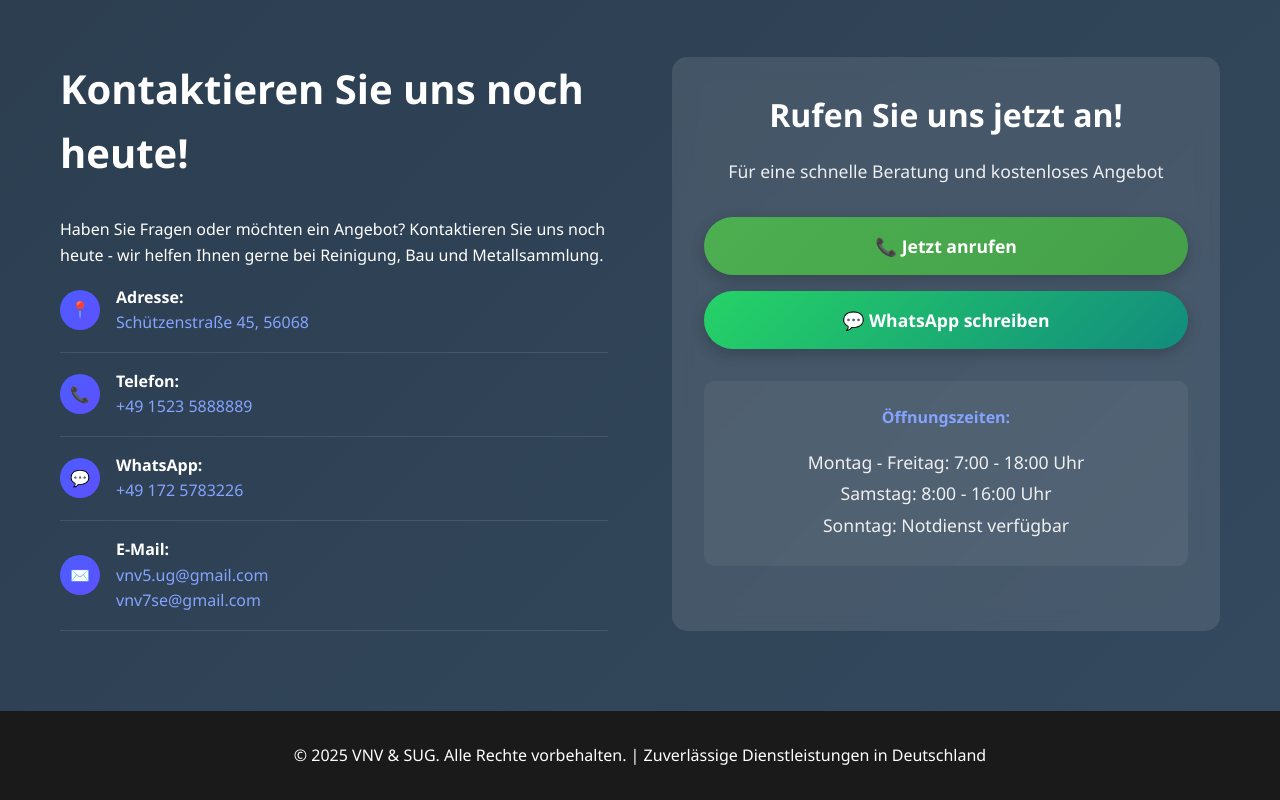
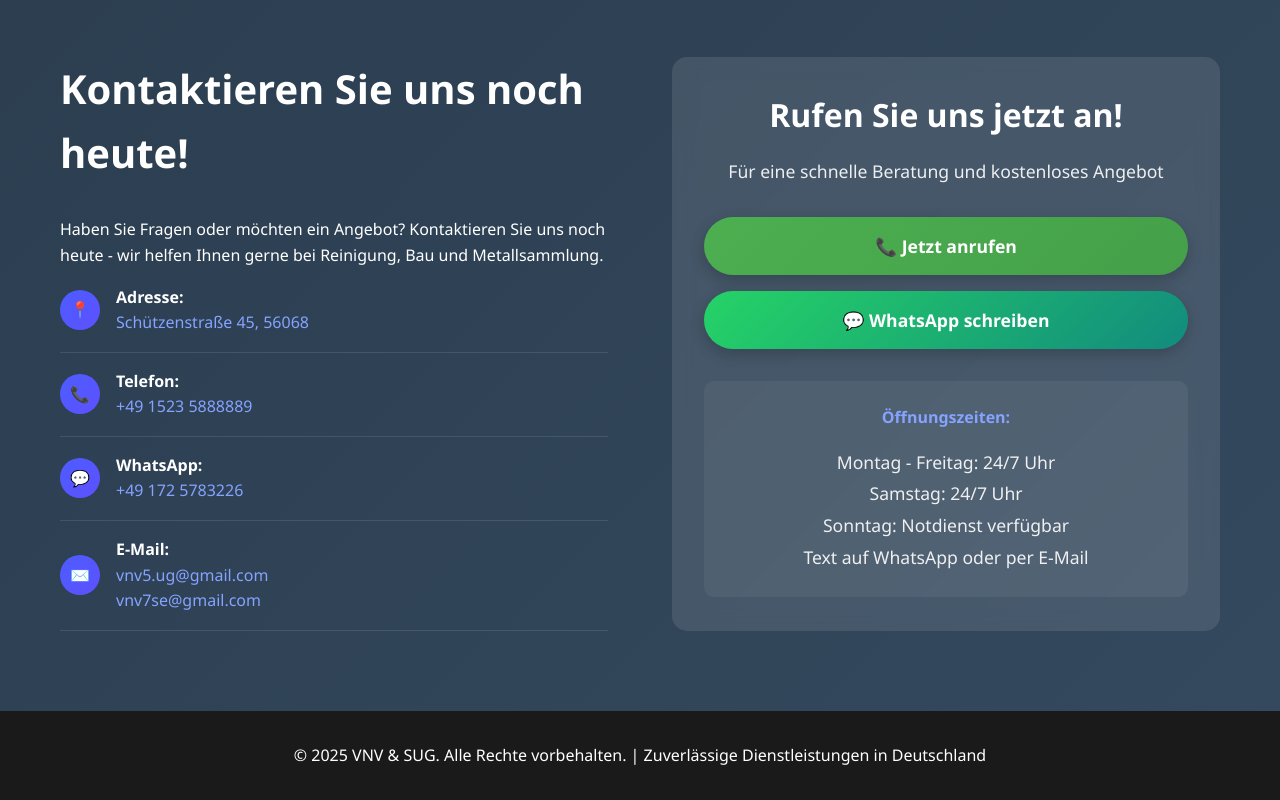
Before and after one commit to Tony1Sosa/vnv-s-ug, a plain HTML site: page index.html in a window 1280 px wide. Shown: the part 5143-5943 px from the top of the page. Drawn offline with Linux system fonts and the light colour scheme.

Commit message:
Update index.html
working hours

```diff
--- a/index.html
+++ b/index.html
@@ -829,9 +829,10 @@
                     </div>
                     <div class="business-hours">
                         <h4>Öffnungszeiten:</h4>
-                        <p>Montag - Freitag: 7:00 - 18:00 Uhr<br>
-                        Samstag: 8:00 - 16:00 Uhr<br>
-                        Sonntag: Notdienst verfügbar</p>
+                        <p>Montag - Freitag: 24/7 Uhr<br>
+                        Samstag: 24/7 Uhr<br>
+                        Sonntag: Notdienst verfügbar<br>
+                        Text auf WhatsApp oder per E-Mail</p>
                     </div>
                 </div>
             </div>
```
